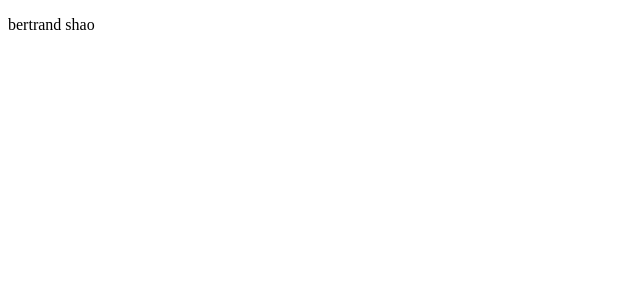
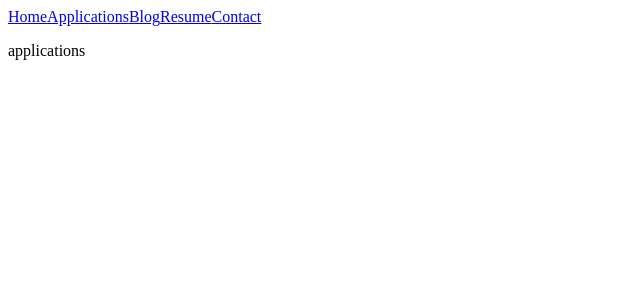
Before and after one commit to bertrandcodes/personal-portfolio, a React app: page /applications in a window 1280 px wide. Shown: the top 300 px of the page, without its empty margins (0-640 px from the left). Built offline with nearby package versions, Linux system fonts and the light colour scheme; the HTML template or start-up script is replaced by a standard one.

Commit message:
added a functioning navbar component

```diff
--- a/client/src/components/App.jsx
+++ b/client/src/components/App.jsx
@@ -1,4 +1,11 @@
 import React, { Fragment } from 'react';
+import Navbar from './Navbar.jsx';
+import { BrowserRouter as Router, Switch, Route } from 'react-router-dom';
+import Home from './Home.jsx';
+import Applications from './Applications.jsx';
+import Blog from './Blog.jsx';
+import Resume from './Resume.jsx';
+import Contact from './Contact.jsx';
 
 export default class App extends React.Component {
   constructor(props) {
@@ -8,10 +15,19 @@ export default class App extends React.Component {
   }
 
   render() {
-    return(
-      <Fragment>
-        <p>bertrand shao</p>
-      </Fragment>
+    return (
+      <Router>
+        <div className="App">
+          <Navbar />
+          <Switch>
+          <Route path="/" exact component={Home} />
+          <Route path="/applications" component={Applications} />
+          <Route path="/blog" component={Blog} />
+          <Route path="/resume" component={Resume} />
+          <Route path="/contact" component={Contact} />
+          </Switch>
+        </div>
+      </Router>
     );
   };
 };
--- /dev/null
+++ b/client/src/components/Applications.jsx
@@ -0,0 +1,10 @@
+import React, { Fragment } from 'react';
+
+export default function Applications () {
+
+    return(
+      <Fragment>
+          <p>applications</p>
+      </Fragment>
+    );
+  };
--- /dev/null
+++ b/client/src/components/Blog.jsx
@@ -0,0 +1,10 @@
+import React, { Fragment } from 'react';
+
+export default function Blog () {
+
+    return(
+      <Fragment>
+          <p>blog</p>
+      </Fragment>
+    );
+  };
--- /dev/null
+++ b/client/src/components/Contact.jsx
@@ -0,0 +1,10 @@
+import React, { Fragment } from 'react';
+
+export default function Contact () {
+
+    return(
+      <Fragment>
+          <p>contact</p>
+      </Fragment>
+    );
+  };
--- /dev/null
+++ b/client/src/components/Home.jsx
@@ -0,0 +1,10 @@
+import React, { Fragment } from 'react';
+
+export default function Home () {
+
+    return(
+      <Fragment>
+          <p>home</p>
+      </Fragment>
+    );
+  };
--- /dev/null
+++ b/client/src/components/Navbar.jsx
@@ -0,0 +1,23 @@
+import React, { Fragment } from 'react';
+import { NavLink } from 'react-router-dom';
+
+export default function Navbar() {
+    return (
+        <Fragment>
+            <nav>
+                <div className="et-hero-tabs-container">
+                    <NavLink exact activeClassName="et-hero-tab--active" className="et-hero-tab" to="/">Home</NavLink>
+                    <NavLink activeClassName="et-hero-tab--active" className="et-hero-tab" to="/applications">Applications</NavLink>
+                    <NavLink activeClassName="et-hero-tab--active" className="et-hero-tab" to="/blog">Blog</NavLink>
+                    <NavLink activeClassName="et-hero-tab--active" className="et-hero-tab" to="/resume">Resume</NavLink>
+                    <NavLink activeClassName="et-hero-tab--active" className="et-hero-tab" to="/contact">Contact</NavLink>
+                </div>
+                <div className="burger">
+                        <div className="line1"></div>
+                        <div className="line2"></div>
+                        <div className="line3"></div>
+                    </div>
+            </nav>
+        </Fragment>
+    )
+}
--- /dev/null
+++ b/client/src/components/Resume.jsx
@@ -0,0 +1,10 @@
+import React, { Fragment } from 'react';
+
+export default function Resume () {
+
+    return(
+      <Fragment>
+          <p>resume</p>
+      </Fragment>
+    );
+  };
--- a/package.json
+++ b/package.json
@@ -31,6 +31,7 @@
   "dependencies": {
     "react": "^16.13.1",
     "react-dom": "^16.13.1",
+    "react-router-dom": "5.2.0",
     "path": "0.12.7",
     "express": "4.17.1",
     "body-parser": "1.19.0"
```
Also changed, not shown: 4 other files (tests, documents, lock files or other folders).
